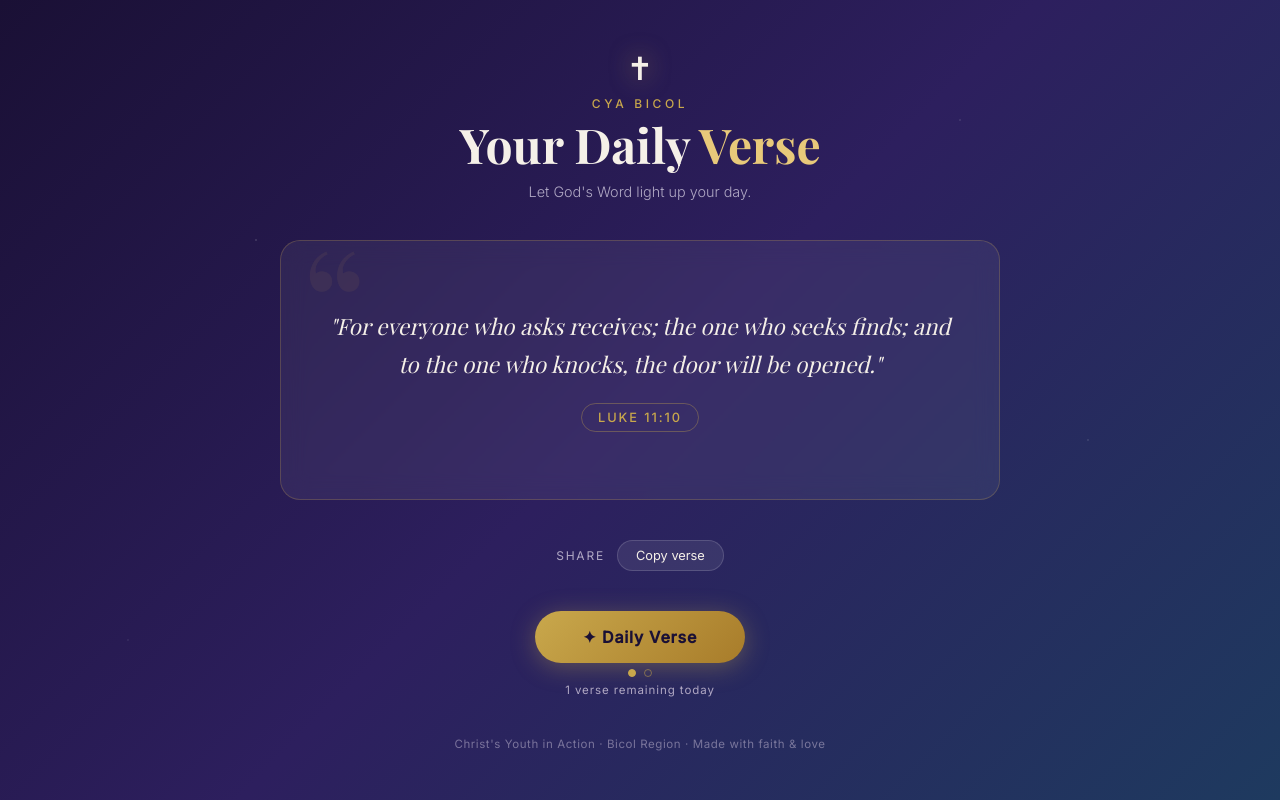
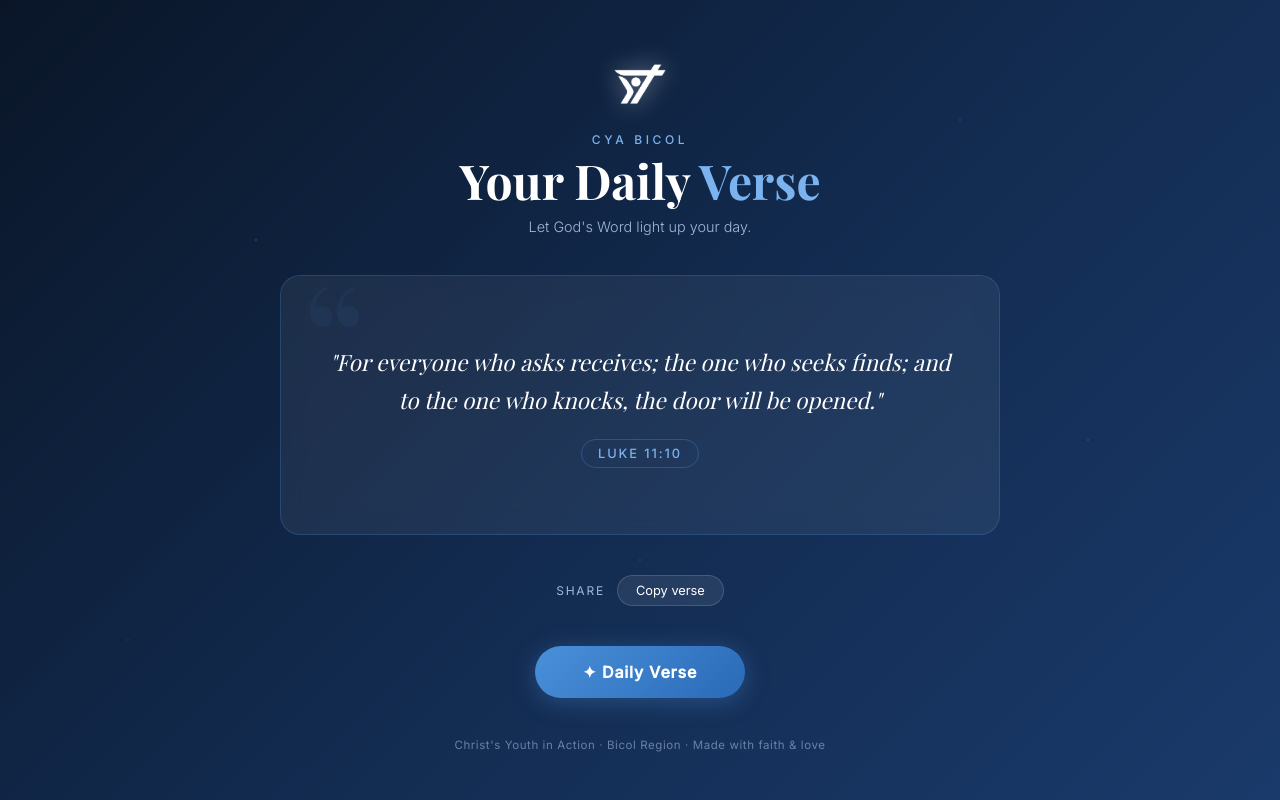
Before and after one commit to dooddles07/CYA-Daily-Verse, a plain HTML site: page index.html in a window 1280 px wide. Both pictures are taken after a click on the button "✦ Daily Verse". Drawn offline with nearby package versions, Linux system fonts and the light colour scheme; a web font is replaced by a local one.

Commit message:
hello world

```diff
--- a/index.html
+++ b/index.html
@@ -9,17 +9,17 @@
     *, *::before, *::after { box-sizing: border-box; margin: 0; padding: 0; }
 
     :root {
-      --gold: #c9a84c;
-      --gold-light: #e8c97a;
-      --deep: #1a1035;
-      --mid: #2d1f5e;
-      --text: #f5f0e8;
-      --muted: #b0a8c4;
+      --accent: #4a90d9;
+      --accent-light: #7ab3ef;
+      --deep: #0a1628;
+      --mid: #122a4e;
+      --text: #ffffff;
+      --muted: #a0b8d8;
     }
 
     body {
       min-height: 100vh;
-      background: linear-gradient(135deg, var(--deep) 0%, var(--mid) 50%, #1e3a5f 100%);
+      background: linear-gradient(135deg, var(--deep) 0%, var(--mid) 50%, #1a3a6b 100%);
       font-family: 'Inter', sans-serif;
       color: var(--text);
       display: flex;
@@ -41,7 +41,7 @@
         radial-gradient(1px 1px at 50% 70%, rgba(255,255,255,0.25) 0%, transparent 100%),
         radial-gradient(1px 1px at 85% 55%, rgba(255,255,255,0.3) 0%, transparent 100%),
         radial-gradient(1px 1px at 10% 80%, rgba(255,255,255,0.2) 0%, transparent 100%),
-        radial-gradient(2px 2px at 60% 40%, rgba(201,168,76,0.3) 0%, transparent 100%);
+        radial-gradient(2px 2px at 60% 40%, rgba(74,144,217,0.3) 0%, transparent 100%);
       pointer-events: none;
       z-index: 0;
     }
@@ -62,11 +62,12 @@
       text-align: center;
     }
 
-    .cross-icon {
-      font-size: 2rem;
+    .logo {
+      width: 72px;
+      height: 72px;
       margin-bottom: 8px;
-      display: block;
-      filter: drop-shadow(0 0 12px rgba(201,168,76,0.6));
+      object-fit: contain;
+      filter: brightness(0) invert(1) drop-shadow(0 0 12px rgba(255,255,255,0.4));
     }
 
     .org-name {
@@ -74,7 +75,7 @@
       font-weight: 500;
       letter-spacing: 0.3em;
       text-transform: uppercase;
-      color: var(--gold);
+      color: var(--accent-light);
       margin-bottom: 6px;
     }
 
@@ -87,7 +88,7 @@
     }
 
     h1 span {
-      color: var(--gold-light);
+      color: var(--accent-light);
     }
 
     .subtitle {
@@ -101,7 +102,7 @@
     .verse-card {
       width: 100%;
       background: rgba(255, 255, 255, 0.06);
-      border: 1px solid rgba(201, 168, 76, 0.25);
+      border: 1px solid rgba(74, 144, 217, 0.25);
       border-radius: 20px;
       padding: 40px 36px;
       backdrop-filter: blur(12px);
@@ -125,7 +126,7 @@
       left: 20px;
       font-family: 'Playfair Display', serif;
       font-size: 10rem;
-      color: rgba(201, 168, 76, 0.08);
+      color: rgba(74, 144, 217, 0.08);
       line-height: 1;
       pointer-events: none;
     }
@@ -153,9 +154,9 @@
       font-weight: 500;
       letter-spacing: 0.15em;
       text-transform: uppercase;
-      color: var(--gold);
+      color: var(--accent-light);
       padding: 6px 16px;
-      border: 1px solid rgba(201, 168, 76, 0.35);
+      border: 1px solid rgba(74, 144, 217, 0.35);
       border-radius: 999px;
     }
 
@@ -167,8 +168,8 @@
 
     /* Button */
     .btn-verse {
-      background: linear-gradient(135deg, var(--gold) 0%, #a87c2a 100%);
-      color: #1a1035;
+      background: linear-gradient(135deg, var(--accent) 0%, #2a6ab8 100%);
+      color: #ffffff;
       border: none;
       border-radius: 999px;
       padding: 16px 48px;
@@ -178,7 +179,7 @@
       letter-spacing: 0.05em;
       cursor: pointer;
       transition: transform 0.2s ease, box-shadow 0.2s ease, filter 0.2s ease;
-      box-shadow: 0 4px 24px rgba(201, 168, 76, 0.35);
+      box-shadow: 0 4px 24px rgba(74, 144, 217, 0.35);
       position: relative;
       overflow: hidden;
     }
@@ -194,7 +195,7 @@
 
     .btn-verse:hover:not(:disabled) {
       transform: translateY(-2px);
-      box-shadow: 0 8px 32px rgba(201, 168, 76, 0.55);
+      box-shadow: 0 8px 32px rgba(74, 144, 217, 0.55);
       filter: brightness(1.08);
     }
 
@@ -202,52 +203,15 @@
 
     .btn-verse:active:not(:disabled) {
       transform: translateY(0px);
-      box-shadow: 0 2px 12px rgba(201, 168, 76, 0.3);
+      box-shadow: 0 2px 12px rgba(74, 144, 217, 0.3);
     }
 
-    .btn-verse:disabled {
-      background: linear-gradient(135deg, #5a5060 0%, #3a3045 100%);
-      color: var(--muted);
-      cursor: not-allowed;
-      box-shadow: none;
-    }
-
-    /* Daily limit indicator */
+    /* Daily verse row */
     .limit-row {
       display: flex;
       flex-direction: column;
       align-items: center;
       gap: 6px;
-    }
-
-    .verse-dots {
-      display: flex;
-      gap: 8px;
-    }
-
-    .verse-dot {
-      width: 8px;
-      height: 8px;
-      border-radius: 50%;
-      border: 1.5px solid rgba(201, 168, 76, 0.5);
-      background: transparent;
-      transition: background 0.3s ease, border-color 0.3s ease;
-    }
-
-    .verse-dot.used {
-      background: var(--gold);
-      border-color: var(--gold);
-    }
-
-    .limit-text {
-      font-size: 0.72rem;
-      color: var(--muted);
-      letter-spacing: 0.08em;
-      text-align: center;
-    }
-
-    .limit-text.exhausted {
-      color: var(--gold-light);
     }
 
     /* Share row */
@@ -287,13 +251,13 @@
     }
 
     .btn-copy:hover {
-      background: rgba(201, 168, 76, 0.15);
-      border-color: rgba(201, 168, 76, 0.4);
+      background: rgba(74, 144, 217, 0.15);
+      border-color: rgba(74, 144, 217, 0.4);
     }
 
     .btn-copy.copied {
-      color: var(--gold-light);
-      border-color: rgba(201, 168, 76, 0.6);
+      color: var(--accent-light);
+      border-color: rgba(74, 144, 217, 0.6);
     }
 
     /* Footer */
@@ -391,7 +355,7 @@
 <div class="container">
 
   <header class="header">
-    <span class="cross-icon">✝</span>
+    <img src="logo.png" alt="CYA Bicol logo" class="logo" />
     <p class="org-name">CYA Bicol</p>
     <h1>Your Daily <span>Verse</span></h1>
     <p class="subtitle">Let God's Word light up your day.</p>
@@ -408,11 +372,6 @@
 
   <div class="limit-row">
     <button class="btn-verse" id="verseBtn" onclick="showVerse()">✦ Daily Verse</button>
-    <div class="verse-dots">
-      <div class="verse-dot" id="dot1"></div>
-      <div class="verse-dot" id="dot2"></div>
-    </div>
-    <p class="limit-text" id="limitText">2 verses remaining today</p>
   </div>
 
   <footer>
@@ -538,60 +497,8 @@
     { text: "For God gave us a spirit not of fear but of power and love and self-control.", ref: "2 Timothy 1:7" },
   ];
 
-  const DAILY_LIMIT = 2;
-  const STORAGE_KEY = 'cyaBicolVerse';
-
-  function getTodayKey() {
-    return new Date().toISOString().slice(0, 10); // "YYYY-MM-DD"
-  }
-
-  function loadState() {
-    try {
-      const raw = localStorage.getItem(STORAGE_KEY);
-      if (!raw) return { date: null, count: 0, lastIndex: -1, lastVerse: null };
-      return JSON.parse(raw);
-    } catch { return { date: null, count: 0, lastIndex: -1, lastVerse: null }; }
-  }
-
-  function saveState(state) {
-    localStorage.setItem(STORAGE_KEY, JSON.stringify(state));
-  }
-
-  function getEffectiveState() {
-    const state = loadState();
-    const today = getTodayKey();
-    if (state.date !== today) {
-      return { date: today, count: 0, lastIndex: -1, lastVerse: null };
-    }
-    return state;
-  }
-
   let currentVerse = null;
-
-  function updateUI(count) {
-    const btn = document.getElementById('verseBtn');
-    const dot1 = document.getElementById('dot1');
-    const dot2 = document.getElementById('dot2');
-    const limitText = document.getElementById('limitText');
-    const remaining = DAILY_LIMIT - count;
-
-    dot1.classList.toggle('used', count >= 1);
-    dot2.classList.toggle('used', count >= 2);
-
-    if (remaining <= 0) {
-      btn.disabled = true;
-      btn.textContent = '✦ Come Back Tomorrow';
-      limitText.textContent = "You've received both verses for today. See you tomorrow!";
-      limitText.classList.add('exhausted');
-    } else {
-      btn.disabled = false;
-      btn.textContent = '✦ Daily Verse';
-      limitText.textContent = remaining === DAILY_LIMIT
-        ? `${remaining} verses remaining today`
-        : `${remaining} verse remaining today`;
-      limitText.classList.remove('exhausted');
-    }
-  }
+  let lastIndex = -1;
 
   function renderVerse(verse) {
     const card = document.getElementById('verseCard');
@@ -610,20 +517,12 @@
   }
 
   function showVerse() {
-    const state = getEffectiveState();
-    if (state.count >= DAILY_LIMIT) return;
-
     let idx;
-    do { idx = Math.floor(Math.random() * verses.length); } while (idx === state.lastIndex);
+    do { idx = Math.floor(Math.random() * verses.length); } while (idx === lastIndex);
 
     currentVerse = verses[idx];
-    state.count += 1;
-    state.lastIndex = idx;
-    state.lastVerse = currentVerse;
-    saveState(state);
-
+    lastIndex = idx;
     renderVerse(currentVerse);
-    updateUI(state.count);
   }
 
   function copyVerse() {
@@ -642,22 +541,6 @@
     btn.textContent = 'Copy verse';
     btn.classList.remove('copied');
   }
-
-  // On load: restore state
-  (function init() {
-    const state = getEffectiveState();
-    updateUI(state.count);
-    if (state.lastVerse) {
-      currentVerse = state.lastVerse;
-      // Restore last verse instantly without animation
-      const card = document.getElementById('verseCard');
-      card.innerHTML = `
-        <p class="verse-text">"${state.lastVerse.text}"</p>
-        <span class="verse-ref">${state.lastVerse.ref}</span>
-      `;
-      document.getElementById('shareRow').classList.add('visible');
-    }
-  })();
 </script>
 
 </body>
```
Also changed, not shown: .claude/settings.json (added), logo.png (added).
